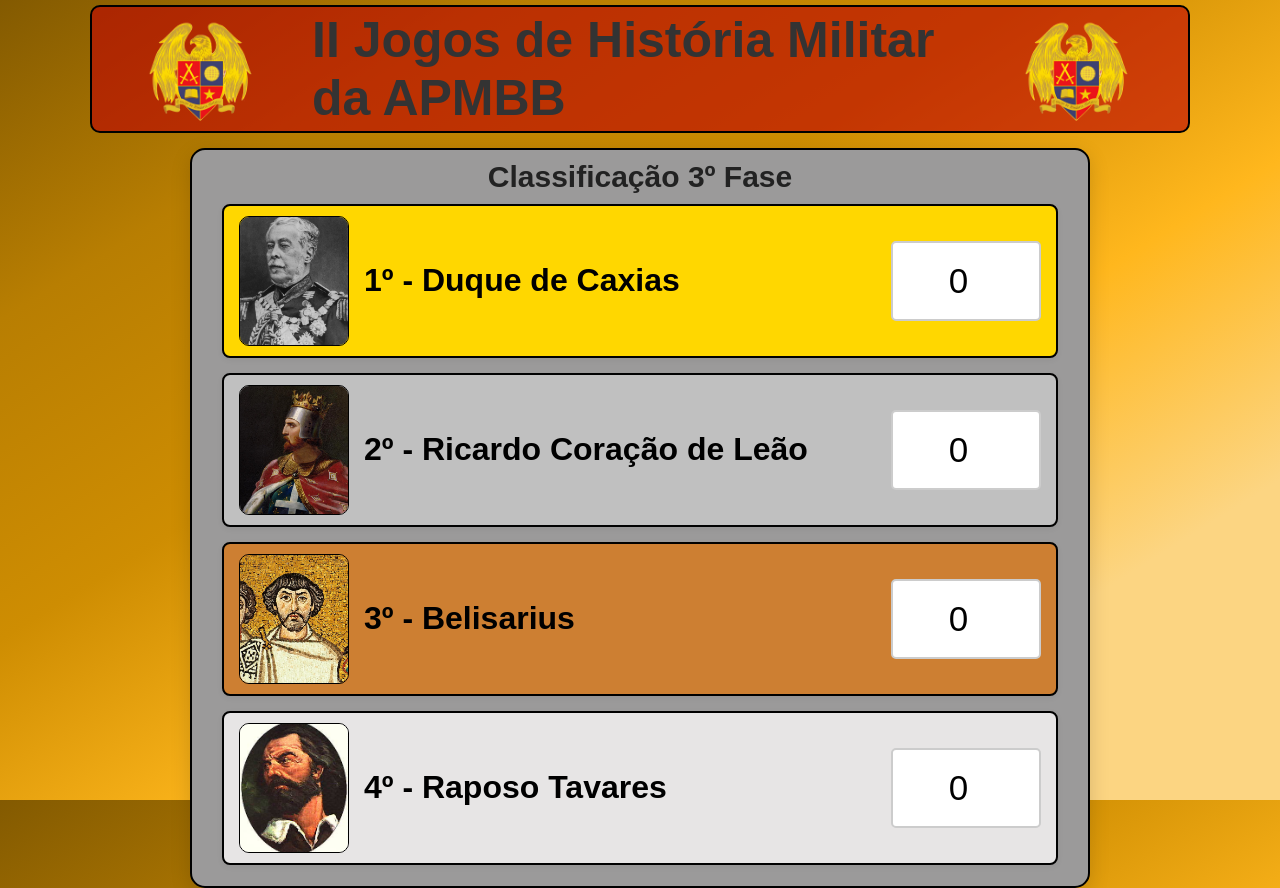
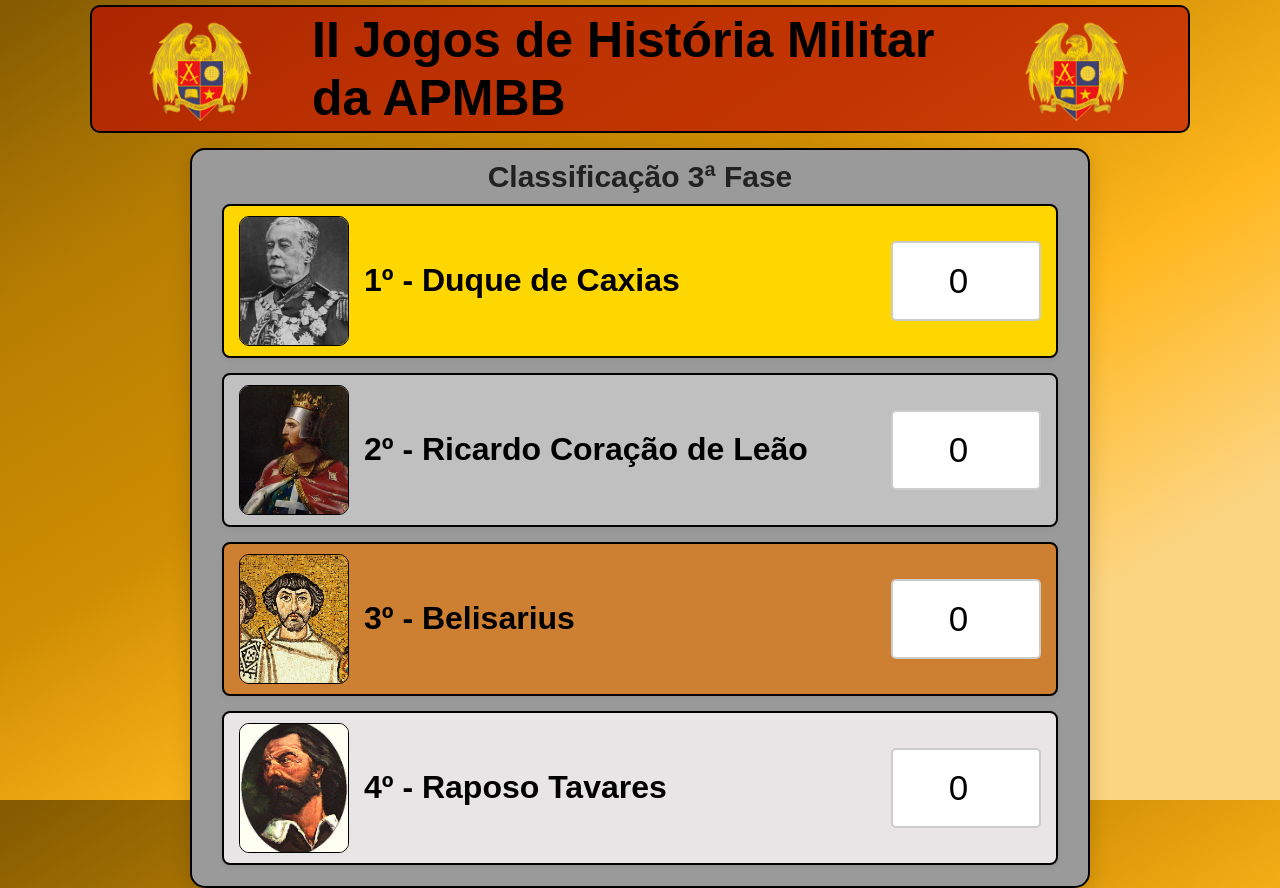
Before and after one commit to Azsraelll/placar-terceira-fase, a plain HTML site: page index.html in a window 1280 px wide. Drawn offline with Linux system fonts and the light colour scheme.

Commit message:
final update

```diff
--- a/index.html
+++ b/index.html
@@ -13,7 +13,7 @@
       <img src="src/img/logo-ghist.png" alt="Logo logo-ghist" />
     </header>
     <main class="ranking-wrapper">
-      <h1>Classificação 3º Fase </h1>
+      <h1>Classificação 3ª Fase </h1>
       <ul class="ranking-list" id="rankingList"></ul>
     </main>
 
--- a/src/style/style.css
+++ b/src/style/style.css
@@ -21,7 +21,7 @@
   align-items: center;
   justify-content: center;
   flex-direction: column;
-  color: #333;
+  color: black;
 }
 
 header {
```
